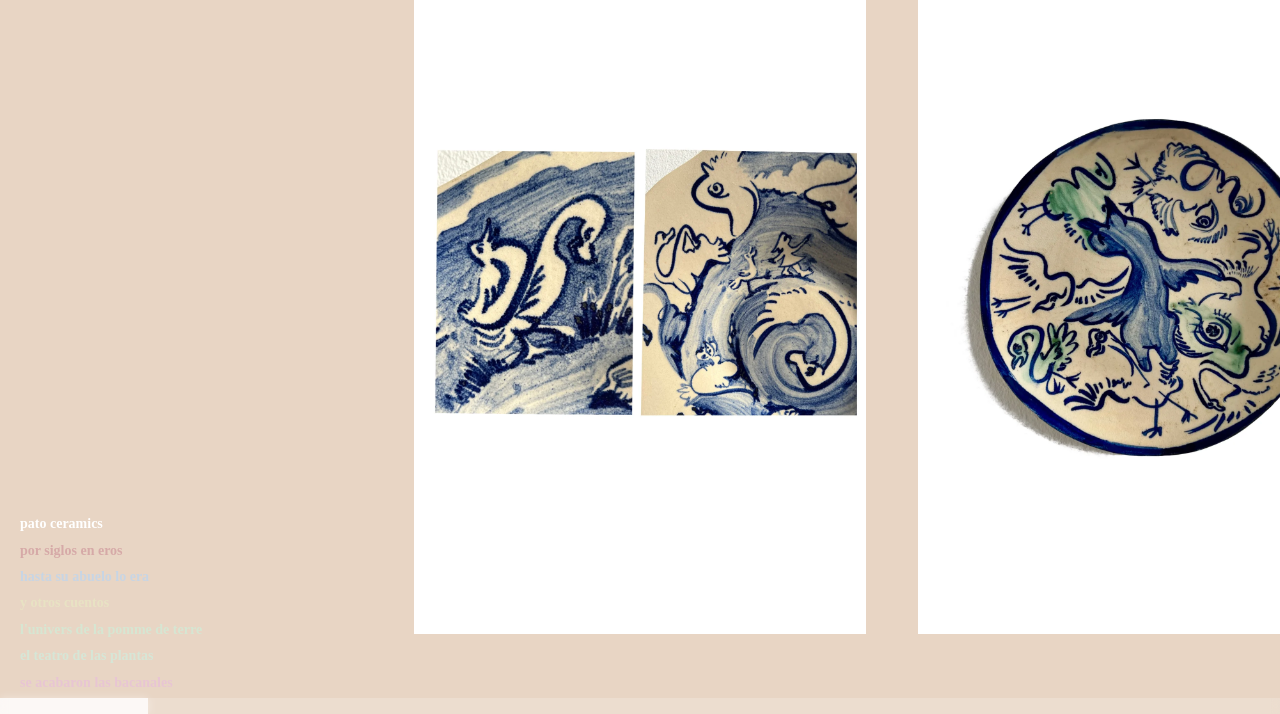
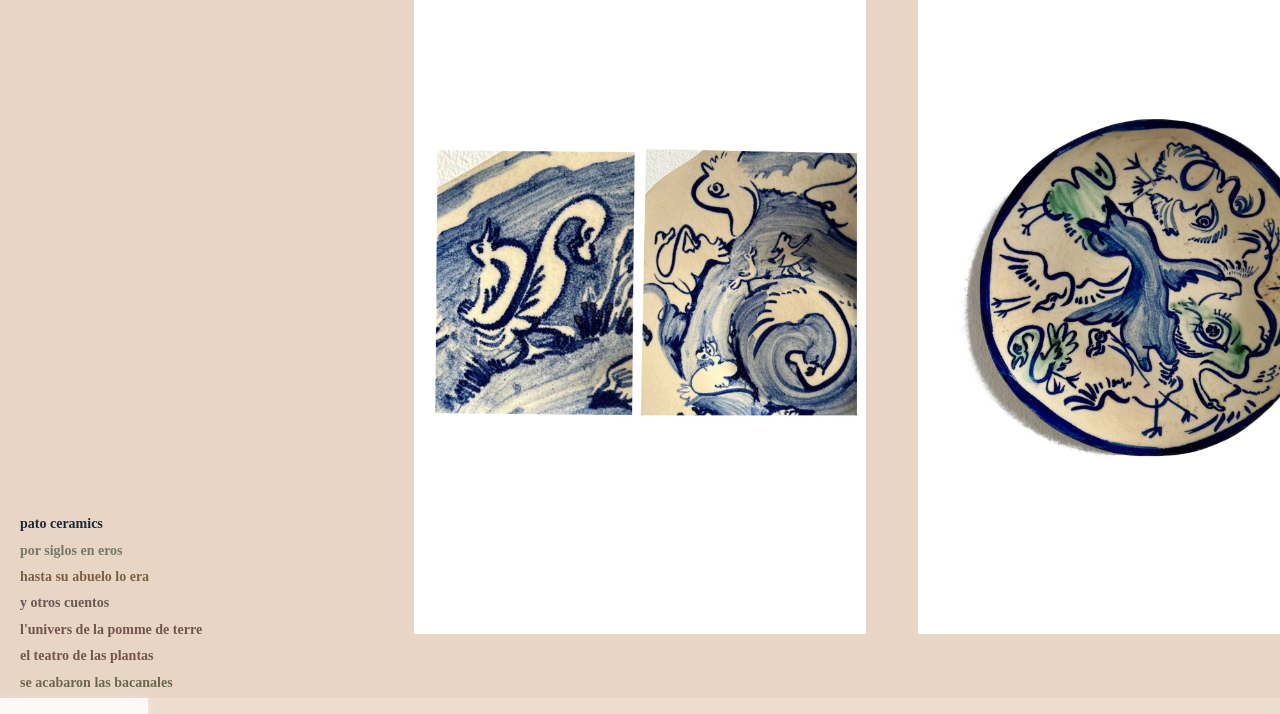
Before and after one commit to meowrhino/mokakopa, a plain HTML site: page index.html in a window 1280 px wide. Shown: the part 86-800 px from the top of the page. Drawn offline with Linux system fonts and the light colour scheme; files whose address does not match are found by name.

Commit message:
terminamos de aimplementar colores

```diff
--- a/css/style.css
+++ b/css/style.css
@@ -51,12 +51,6 @@ body {
   font-weight: bold;
   cursor: pointer;
   color: inherit;
-  transition: opacity 0.3s ease;
-  opacity: 1;
-}
-
-#site-name:hover {
-  opacity: 1;
 }
 
 /* ES  EN  CAT — el activo va en negrita y opacity 1 */
@@ -70,17 +64,10 @@ body {
   cursor: pointer;
   color: inherit;
   font-weight: normal;
-  transition: opacity 0.3s ease;
-  opacity: 1;
-}
-
-#language-selector span:hover {
-  opacity: 1;
 }
 
 #language-selector span.active {
   font-weight: bold;
-  opacity: 1;
 }
 
 /* === ABOUT OVERLAY (velo blanco semitransparente a pantalla completa) ====== */
@@ -186,7 +173,8 @@ body {
   flex-direction: column;
   gap: 4px;
   z-index: 1000;
-  /* No blend mode en el contenedor, solo en el botón activo */
+  mix-blend-mode: difference;
+  color: #fff;
 }
 
 #menu a {
@@ -197,27 +185,20 @@ body {
   font-size: 14px;
   font-weight: bold;
   transition:
-    opacity 0.3s ease,
     transform 0.2s ease,
     color 0.3s ease;
 }
 
-/* Links no activos - opacidad alta para que se vean fuertes */
-#menu a:not(.active) {
-  opacity: 0.9;
-}
+/* Links no activos - color del proyecto asignado desde JS, el difference del contenedor lo transforma */
 
 #menu a:hover {
-  opacity: 1;
   transform: translateX(5px);
 }
 
-/* Proyecto activo: blanco con blend mode difference (como el título y los idiomas) */
+/* Proyecto activo: blanco, el difference lo aplica el contenedor #menu */
 #menu a.active {
   text-decoration: none;
-  opacity: 1;
   color: #fff !important;
-  mix-blend-mode: difference;
 }
 
 /* === CONTENEDOR DE PROYECTOS ============================================== */
--- a/js/main.js
+++ b/js/main.js
@@ -290,9 +290,9 @@ function initMenu() {
         link.textContent = projectData.titulo || projectName;
         link.dataset.project = projectName;
 
-        // Asignar el color del proyecto (inactivos)
+        // Asignar el color del proyecto oscurecido (inactivos)
         if (projectData.color) {
-            link.style.color = projectData.color;
+            link.style.color = darkenColor(projectData.color, 0.55);
         }
 
         menu.appendChild(link);
@@ -316,12 +316,13 @@ function initScrollSpy() {
                     const isActive = a.dataset.project === activeId;
                     a.classList.toggle('active', isActive);
 
-                    // El color del activo se maneja con CSS (.active)
-                    // Solo asignamos color a los inactivos
-                    if (!isActive) {
+                    if (isActive) {
+                        // Limpiar color inline para que CSS maneje el activo
+                        a.style.color = '';
+                    } else {
                         const projectData = findProjectData(a.dataset.project);
                         if (projectData && projectData.color) {
-                            a.style.color = projectData.color;
+                            a.style.color = darkenColor(projectData.color, 0.55);
                         }
                     }
                 });
@@ -400,6 +401,17 @@ function updateAllTexts() {
             adjustTextSize(textDiv, textos);
         }
     });
+}
+
+/**
+ * Oscurece un color hex multiplicando cada canal por un factor (0-1).
+ * darkenColor('#E8D5C4', 0.55) → versión más oscura y saturada.
+ */
+function darkenColor(hex, factor) {
+    const r = Math.round(parseInt(hex.slice(1, 3), 16) * factor);
+    const g = Math.round(parseInt(hex.slice(3, 5), 16) * factor);
+    const b = Math.round(parseInt(hex.slice(5, 7), 16) * factor);
+    return '#' + [r, g, b].map(c => c.toString(16).padStart(2, '0')).join('');
 }
 
 /**
```
